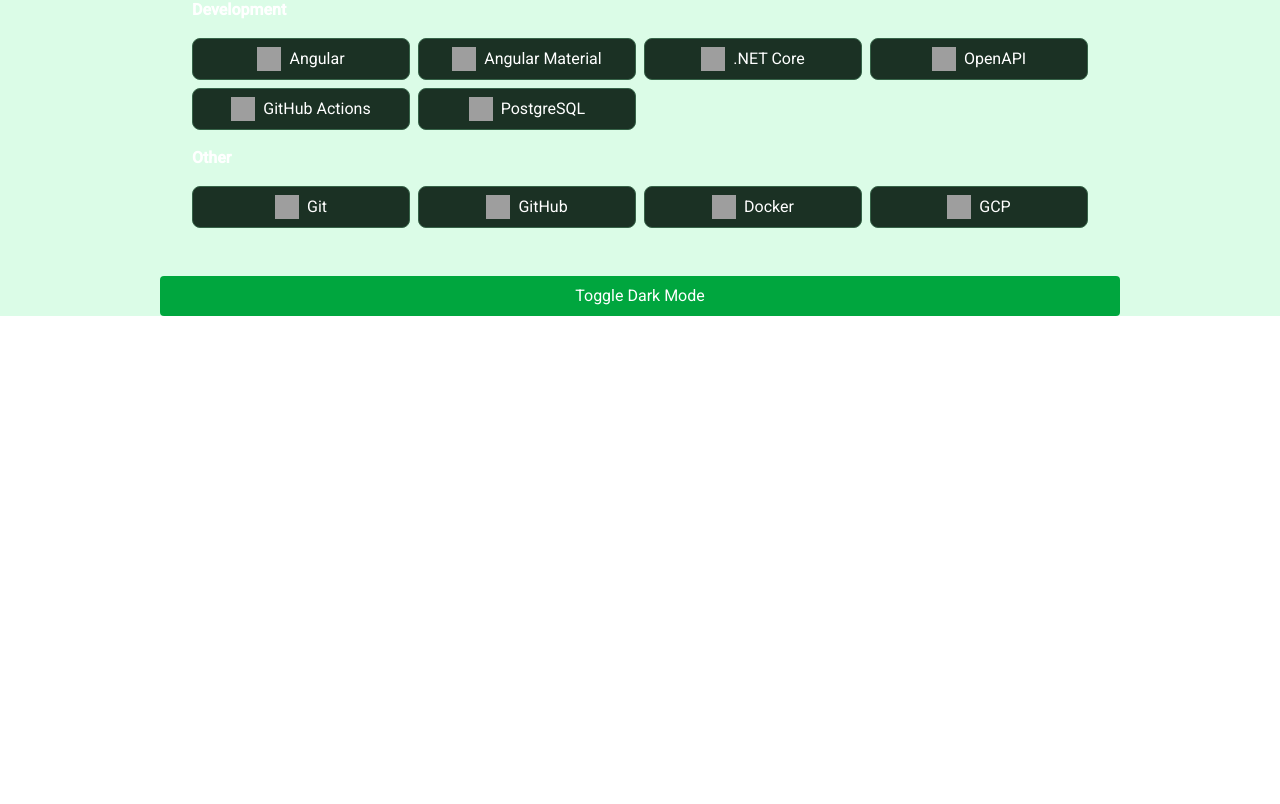
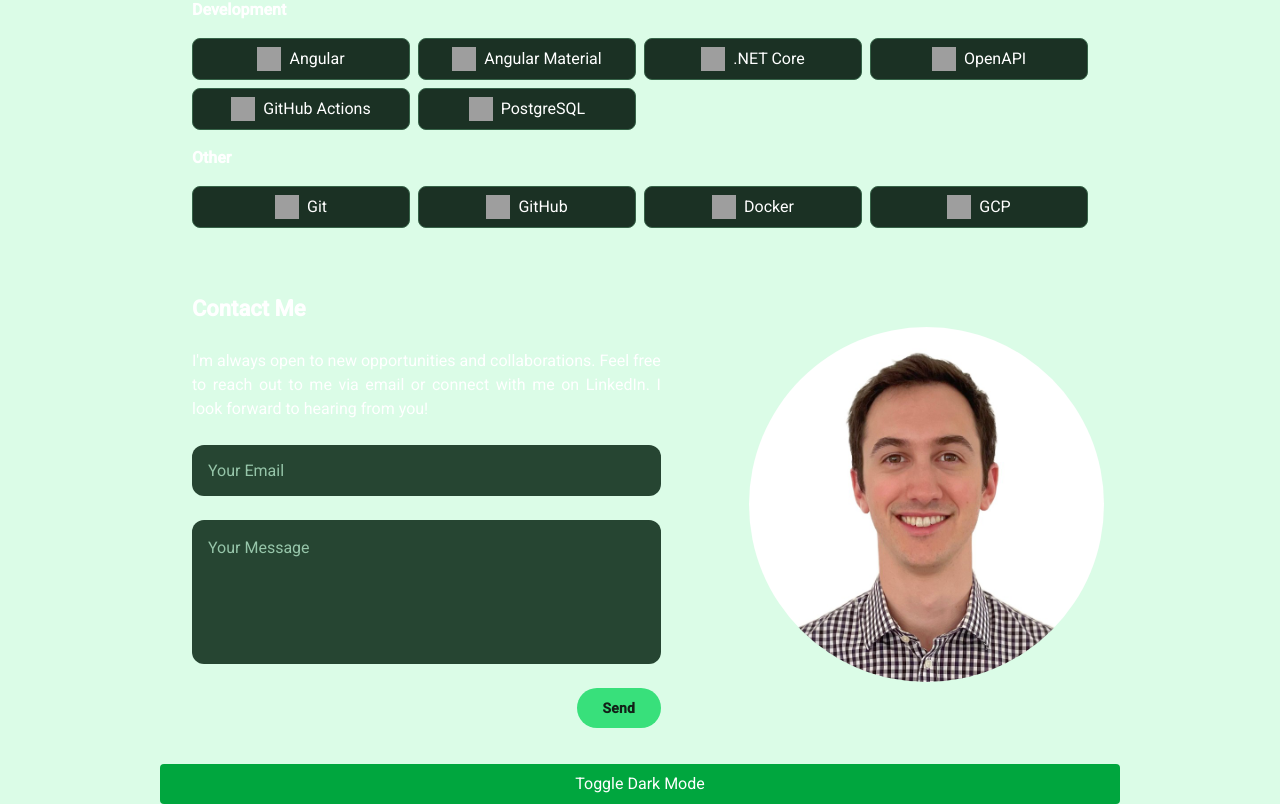
Before and after one commit to Anico94/Portfolio, an Angular app: page / in a window 1280 px wide. Shown: the part 1530-2334 px from the top of the page. Before the commit the page ends 1846 px from the top, so only its background shows below. Built offline with nearby package versions, Linux system fonts and the light colour scheme; grey boxes are pictures that could not be loaded.

Commit message:
feat: contact me styling

```diff
--- a/src/app/app.component.html
+++ b/src/app/app.component.html
@@ -21,6 +21,7 @@
       <app-about-me></app-about-me>
       <app-projects></app-projects>
       <app-techologies></app-techologies>
+      <app-contact></app-contact>
       <button
         id="projects"
         (click)="toggleDarkMode()"
--- a/src/app/app.component.ts
+++ b/src/app/app.component.ts
@@ -8,6 +8,7 @@ import { AboutMeComponent } from './about-me/about-me.component';
 import { ProjectTileComponent } from './project-tile/project-tile.component';
 import { ProjectsComponent } from './projects/projects.component';
 import { TechologiesComponent } from './techologies/techologies.component';
+import { ContactComponent } from './contact/contact.component';
 
 @Component({
   selector: 'app-root',
@@ -22,6 +23,7 @@ import { TechologiesComponent } from './techologies/techologies.component';
     ProjectTileComponent,
     ProjectsComponent,
     TechologiesComponent,
+    ContactComponent,
   ],
   templateUrl: './app.component.html',
   styleUrl: './app.component.css',
--- /dev/null
+++ b/src/app/contact/contact.component.html
@@ -0,0 +1,47 @@
+<div
+  class="container flex justify-between items-center gap-10 max-[1000px]:flex-col pb-4"
+>
+  <div class="flex-6 max-[1000px]:flex-col">
+    <h2 id="contact" class="text-white text-[22px] font-bold px-8 py-6">
+      Contact Me
+    </h2>
+    <p class="text-white pb-3 px-8 text-justify">
+      I'm always open to new opportunities and collaborations. Feel free to
+      reach out to me via email or connect with me on LinkedIn. I look forward
+      to hearing from you!
+    </p>
+    <div class="flex flex-wrap items-end gap-4 px-8 py-3">
+      <label class="flex flex-col min-w-40 flex-1">
+        <input
+          placeholder="Your Email"
+          class="form-input flex w-full min-w-0 flex-1 overflow-hidden rounded-xl text-white focus:outline-0 bg-[#264532] h-14 placeholder:text-[#96c5a9] p-4"
+          value=""
+        />
+      </label>
+    </div>
+    <div class="flex flex-wrap items-end gap-4 px-8 py-3">
+      <label class="flex flex-col min-w-40 flex-1">
+        <textarea
+          placeholder="Your Message"
+          class="form-input flex w-full min-w-0 flex-1 resize-none overflow-hidden rounded-xl text-white focus:outline-0 focus:ring-0 border-none bg-[#264532] focus:border-none min-h-36 placeholder:text-[#96c5a9] p-4 text-base font-normal leading-normal"
+        ></textarea>
+      </label>
+    </div>
+    <div class="flex px-8 py-3 justify-end">
+      <button
+        class="flex min-w-[84px] cursor-pointer items-center justify-center overflow-hidden rounded-full h-10 px-4 bg-[#38e07b] text-[#122118] text-sm font-bold leading-normal tracking-[0.015em]"
+      >
+        <span>Send</span>
+      </button>
+    </div>
+  </div>
+  <div
+    class="flex-4 max-[1000px]:flex-none mx-4 max-[1000px]:w-60/100 aspect-square rounded-full overflow-hidden @[480px]:h-auto @[480px]:min-w-[400px]"
+  >
+    <img
+      src="me.jpeg"
+      alt="Headshot of Alex"
+      class="w-full h-full object-cover"
+    />
+  </div>
+</div>
```
Also changed, not shown: src/app/contact/contact.component.ts (added, +11 -0 lines), public/me.jpeg (added), src/app/contact/contact.component.scss (added), 1 other file (tests, documents, lock files or other folders).
